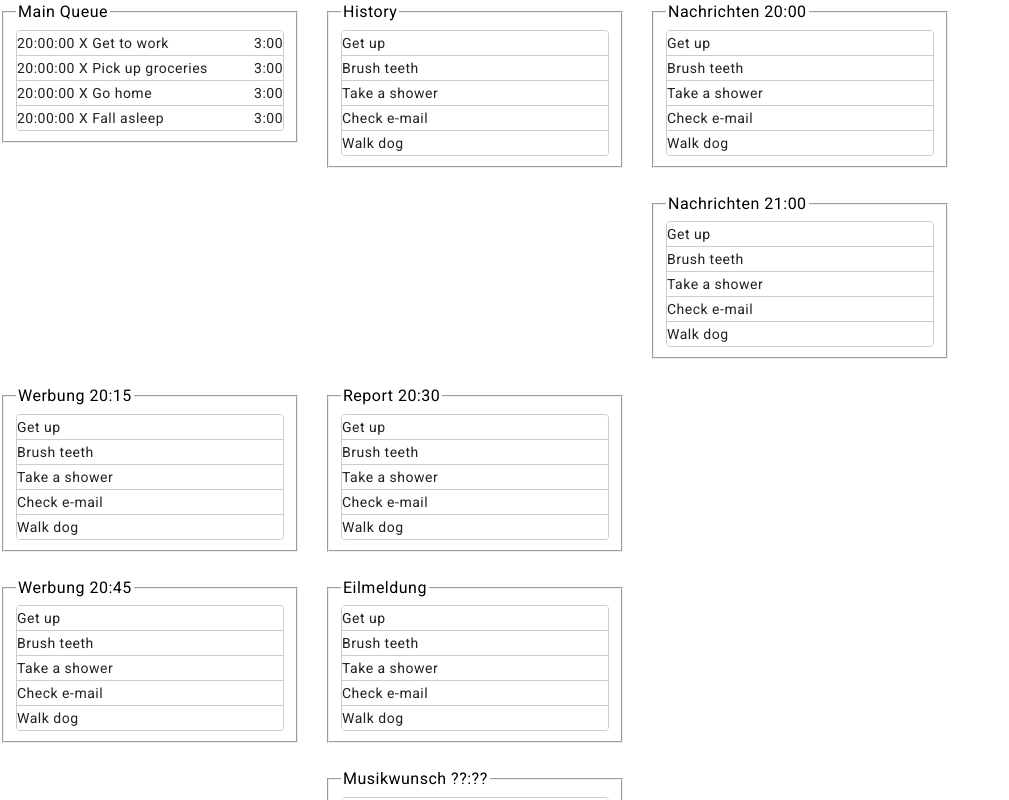
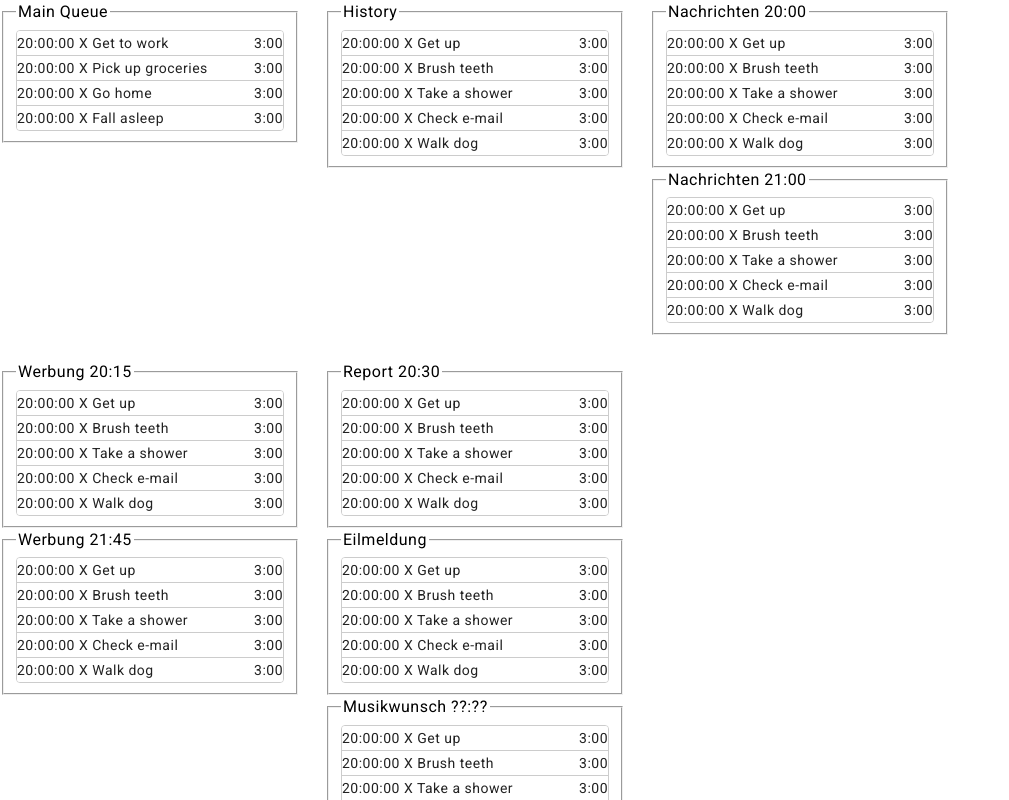
Before and after one commit to radioqueues/radioqueues, an Angular app in the folder frontend/queuemanager/: page / in a window 1280 px wide. Shown: the top 800 px of the page, without its empty margins (0-1009 px from the left). Built offline with nearby package versions, Linux system fonts and the light colour scheme.

Commit message:
use queue component

```diff
--- a/frontend/queuemanager/src/app/component/queuemanager/queue-manager-main-window.component.html
+++ b/frontend/queuemanager/src/app/component/queuemanager/queue-manager-main-window.component.html
@@ -1,101 +1,10 @@
 <div cdkDropListGroup>
+	@for (column of queues; track column) {
 	<div class="example-container">
-		<fieldset>
-			<legend>Main Queue</legend>
+		@for (queue of column; track queue) {
+		<app-queue [queue]="queue" />
+		}
+	</div>
+	}
 
-			<div cdkDropList [cdkDropListData]="todo" class="example-list" (cdkDropListDropped)="drop($event)">
-				@for (item of todo; track item) {
-				<div class="example-box" cdkDrag><span><span>20:00:00</span> X <span>{{item.name}}</span></span>	<span>3:00</span></div>
-				}
-			</div>
-		</fieldset>
-	</div>
-
-	<div class="example-container">
-		<fieldset>
-			<legend>History</legend>
-
-			<div cdkDropList [cdkDropListData]="done" class="example-list" (cdkDropListDropped)="drop($event)">
-				@for (item of done; track item) {
-				<div class="example-box" cdkDrag>{{item.name}}</div>
-				}
-			</div>
-		</fieldset>
-	</div>
-
-	<div class="example-container">
-		<fieldset>
-			<legend>Nachrichten 20:00</legend>
-
-			<div cdkDropList [cdkDropListData]="done" class="example-list" (cdkDropListDropped)="drop($event)">
-				@for (item of done; track item) {
-				<div class="example-box" cdkDrag>{{item.name}}</div>
-				}
-			</div>
-		</fieldset>
-		<br>
-		<fieldset>
-			<legend>Nachrichten 21:00</legend>
-
-			<div cdkDropList [cdkDropListData]="done" class="example-list" (cdkDropListDropped)="drop($event)">
-				@for (item of done; track item) {
-				<div class="example-box" cdkDrag>{{item.name}}</div>
-				}
-			</div>
-		</fieldset>
-	</div>
-
-	<div class="example-container">
-		<fieldset>
-			<legend>Werbung 20:15</legend>
-
-			<div cdkDropList [cdkDropListData]="done" class="example-list" (cdkDropListDropped)="drop($event)">
-				@for (item of done; track item) {
-				<div class="example-box" cdkDrag>{{item.name}}</div>
-				}
-			</div>
-		</fieldset>
-		<br>
-		<fieldset>
-			<legend>Werbung 20:45</legend>
-
-			<div cdkDropList [cdkDropListData]="done" class="example-list" (cdkDropListDropped)="drop($event)">
-				@for (item of done; track item) {
-				<div class="example-box" cdkDrag>{{item.name}}</div>
-				}
-			</div>
-		</fieldset>
-	</div>
-
-	<div class="example-container">
-		<fieldset>
-			<legend>Report 20:30</legend>
-
-			<div cdkDropList [cdkDropListData]="done" class="example-list" (cdkDropListDropped)="drop($event)">
-				@for (item of done; track item) {
-				<div class="example-box" cdkDrag>{{item.name}}</div>
-				}
-			</div>
-		</fieldset>
-		<br>
-		<fieldset>
-			<legend>Eilmeldung</legend>
-
-			<div cdkDropList [cdkDropListData]="done" class="example-list" (cdkDropListDropped)="drop($event)">
-				@for (item of done; track item) {
-				<div class="example-box" cdkDrag>{{item.name}}</div>
-				}
-			</div>
-		</fieldset>
-		<br>
-		<fieldset>
-			<legend>Musikwunsch ??:??</legend>
-
-			<div cdkDropList [cdkDropListData]="done" class="example-list" (cdkDropListDropped)="drop($event)">
-				@for (item of done; track item) {
-				<div class="example-box" cdkDrag>{{item.name}}</div>
-				}
-			</div>
-		</fieldset>
-	</div>
 </div>
--- a/frontend/queuemanager/src/app/component/queuemanager/queue-manager-main-window.component.ts
+++ b/frontend/queuemanager/src/app/component/queuemanager/queue-manager-main-window.component.ts
@@ -9,13 +9,15 @@ import {
 } from '@angular/cdk/drag-drop';
 
 import { Entry } from '../../model/entry';
+import { Queue } from 'src/app/model/queue';
+import { QueueComponent } from '../queue/queue.component';
 
 @Component({
 	selector: 'app-queue-manager-main-window',
 	templateUrl: './queue-manager-main-window.component.html',
 	styleUrl: './queue-manager-main-window.component.css',
 	standalone: true,
-	imports: [CdkDropListGroup, CdkDropList, CdkDrag],
+	imports: [CdkDropListGroup, CdkDropList, CdkDrag, QueueComponent],
 })
 export class QueueManagerMainWindowComponent {
 	todo: Entry[] = [
@@ -24,7 +26,7 @@ export class QueueManagerMainWindowComponent {
 		},
 		{
 			name: 'Pick up groceries'
-			},
+		},
 		{
 			name: 'Go home'
 		},
@@ -39,7 +41,7 @@ export class QueueManagerMainWindowComponent {
 		},
 		{
 			name: 'Brush teeth'
-			},
+		},
 		{
 			name: 'Take a shower'
 		},
@@ -49,6 +51,56 @@ export class QueueManagerMainWindowComponent {
 		{
 			name: 'Walk dog'
 		}
+	];
+
+	queues: Queue[][] = [
+		[
+			{
+				name: 'Main Queue',
+				entries: this.todo
+			}
+		],
+		[
+			{
+				name: 'History',
+				entries: this.done
+			}
+		],
+		[
+			{
+				name: 'Nachrichten 20:00',
+				entries: this.done
+			},
+			{
+				name: 'Nachrichten 21:00',
+				entries: this.done
+			}
+		],
+		[
+			{
+				name: 'Werbung 20:15',
+				entries: this.done
+			},
+			{
+				name: 'Werbung 21:45',
+				entries: this.done
+			}
+		],
+		[
+			{
+				name: 'Report 20:30',
+				entries: this.done
+			},
+			{
+				name: 'Eilmeldung',
+				entries: this.done
+			},
+			{
+				name: 'Musikwunsch ??:??',
+				entries: this.done
+			}
+		]
+
 	];
 
 	drop(event: CdkDragDrop<Entry[]>) {
--- a/frontend/queuemanager/src/app/model/queue.ts
+++ b/frontend/queuemanager/src/app/model/queue.ts
@@ -1,6 +1,5 @@
 import { Entry } from "./entry";
 
-export class Queue {
-	name?: string;
-	entries?: Entry[];
+export class Queue extends Entry {
+	entries!: Entry[];
 }
```
